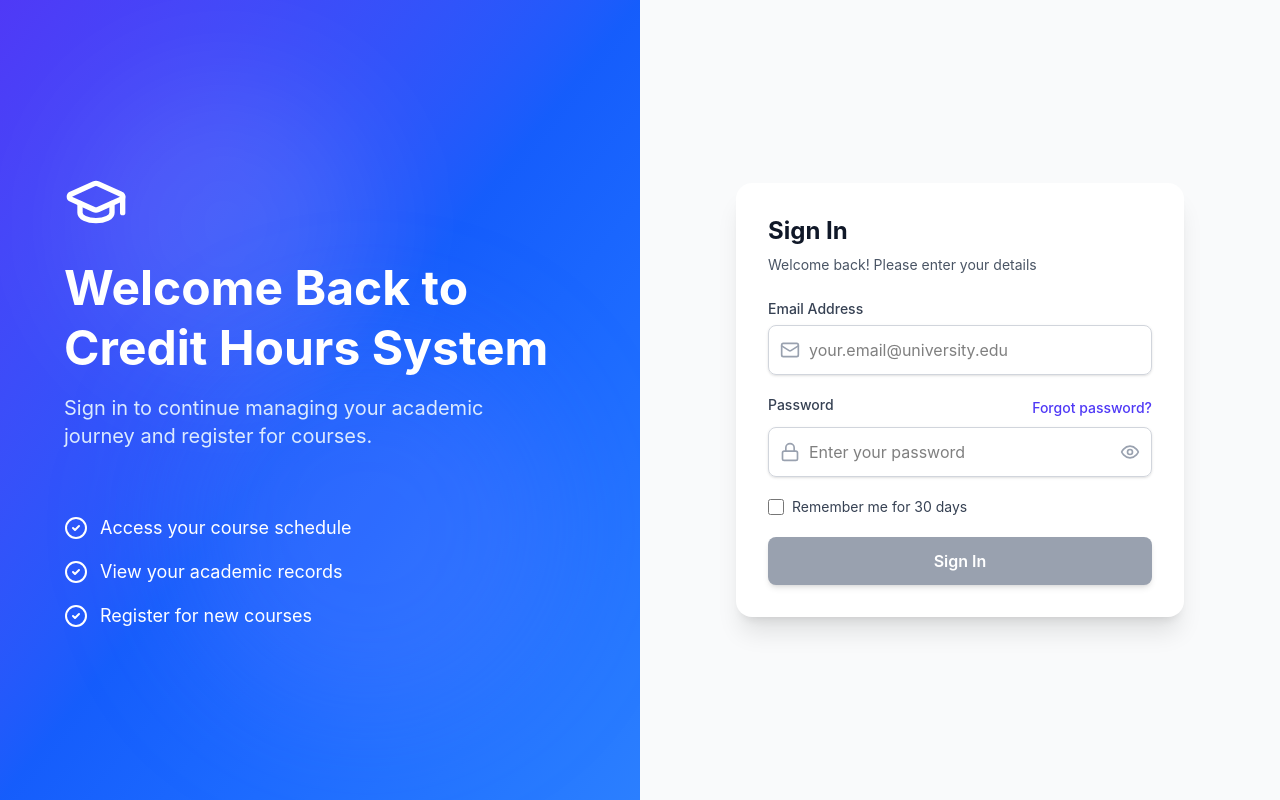
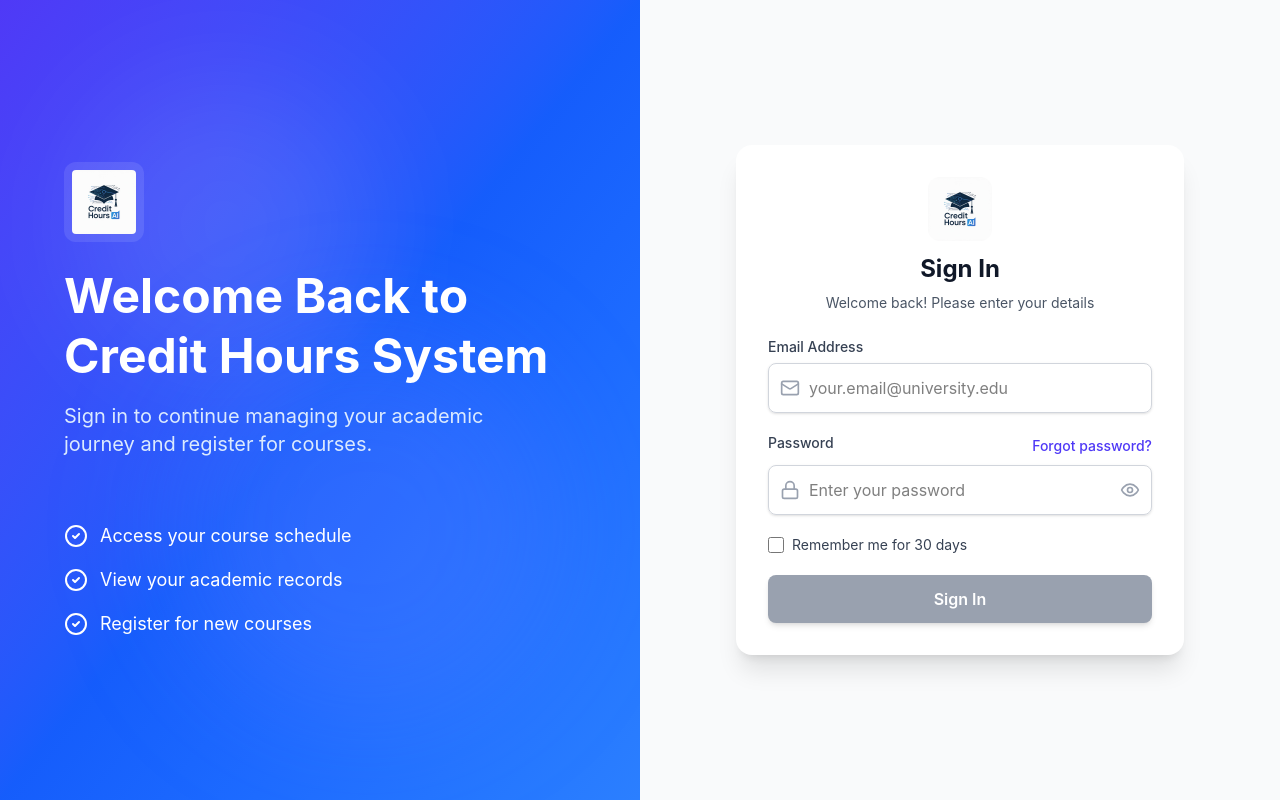
Before and after one commit to alihasan6336/CS303_credit-hours-system, a React (Vite) app in the folder client/: page /login in a window 1280 px wide. Built offline with nearby package versions, Linux system fonts and the light colour scheme; no server answers; the HTML template or start-up script is replaced by a standard one.

Commit message:
refactor(ui): integrate university logo into sidebar and layout components Replace emoji and icon placeholders with the new university logo image

```diff
--- a/client/src/components/Sidebar.tsx
+++ b/client/src/components/Sidebar.tsx
@@ -16,7 +16,11 @@ return (
     <aside className="w-64 h-screen bg-gray-900 text-white flex flex-col p-4">
       {/* Logo / Header */}
     <div className="mb-6 text-center">
-        <div className="text-3xl mb-2">🎓</div>
+        <img
+          src="/logo.jpeg"
+          alt="University Logo"
+          className="w-14 h-14 object-contain mx-auto mb-2 rounded-lg bg-white/10 p-1"
+        />
         <h2 className="text-xl font-bold">Credit Hours System</h2>
     </div>
 
--- a/client/src/components/admin/AdminSidebar.tsx
+++ b/client/src/components/admin/AdminSidebar.tsx
@@ -84,15 +84,22 @@ const AdminSidebar: React.FC = () => {
 
   return (
     <aside className="w-64 bg-gradient-to-b from-indigo-800 to-indigo-900 text-white flex flex-col min-h-screen sticky top-0">
-      <div className="p-6">
-        <div className="text-2xl font-bold mb-1">
-          {isSuperAdmin ? "🛡️ Super Admin" :
-           userType.includes("it") ? "🖥️ IT Admin" :
-           userType.includes("table") || userType.includes("schedule") ? "📅 Table Admin" :
-           userType.includes("courses") ? "📚 Courses Admin" :
-           userType.includes("enrollment") ? "✍️ Enrollment Admin" : "🎓 Admin Panel"}
+      <div className="p-6 flex items-center gap-3">
+        <img
+          src="/logo.jpeg"
+          alt="University Logo"
+          className="w-12 h-12 object-contain rounded-lg bg-white/10 p-1 flex-shrink-0"
+        />
+        <div>
+          <div className="text-lg font-bold leading-tight">
+            {isSuperAdmin ? "Super Admin" :
+             userType.includes("it") ? "IT Admin" :
+             userType.includes("table") || userType.includes("schedule") ? "Table Admin" :
+             userType.includes("courses") ? "Courses Admin" :
+             userType.includes("enrollment") ? "Enrollment Admin" : "Admin Panel"}
+          </div>
+          <p className="text-indigo-200 text-sm">Credit Hours System</p>
         </div>
-        <p className="text-indigo-200 text-sm">Credit Hours System</p>
       </div>
 
       <div className="px-4 py-3 mx-4 bg-indigo-700/50 rounded-lg group hover:bg-indigo-700/70 transition-colors cursor-pointer relative" onClick={() => navigate("/admin/profile-photo")}>
--- a/client/src/components/auth/AuthLayout.tsx
+++ b/client/src/components/auth/AuthLayout.tsx
@@ -1,5 +1,5 @@
 import React from "react";
-import { GraduationCap, CheckCircle2 } from "lucide-react";
+import { CheckCircle2 } from "lucide-react";
 
 interface AuthLayoutProps {
   title: React.ReactNode;
@@ -31,7 +31,7 @@ const AuthLayout: React.FC<AuthLayoutProps> = ({
         {/* Content */}
         <div className="relative z-10 flex flex-col justify-center items-start px-16 py-12 text-white">
           <div className="mb-8">
-            <GraduationCap className="w-16 h-16 mb-6" />
+            <img src="/logo.jpeg" alt="University Logo" className="w-20 h-20 object-contain mb-6 rounded-xl bg-white/10 p-2" />
             <h1 className="text-5xl font-bold mb-4 leading-tight">{title}</h1>
             <p className="text-xl text-blue-100 max-w-md">{subtitle}</p>
           </div>
@@ -52,7 +52,7 @@ const AuthLayout: React.FC<AuthLayoutProps> = ({
         <div className="w-full max-w-md">
           {/* Mobile Header */}
           <div className="lg:hidden text-center mb-6">
-            <GraduationCap className="w-10 h-10 mx-auto text-indigo-600 mb-3" />
+            <img src="/logo.jpeg" alt="University Logo" className="w-14 h-14 mx-auto mb-3 object-contain rounded-lg" />
             <h1 className="text-2xl font-bold text-gray-900">
               {mobileTitle || "Credit Hours System"}
             </h1>
@@ -60,7 +60,12 @@ const AuthLayout: React.FC<AuthLayoutProps> = ({
 
           {/* Form Card */}
           <div className="bg-white rounded-2xl shadow-xl p-8">
-            <div className="mb-6">
+            <div className="flex flex-col items-center mb-6">
+              <img
+                src="/logo.jpeg"
+                alt="University Logo"
+                className="w-16 h-16 object-contain rounded-xl mb-3"
+              />
               <h2 className="text-2xl font-bold text-gray-900">{formTitle}</h2>
               <p className="mt-2 text-sm text-gray-600">{formSubtitle}</p>
             </div>
--- a/client/src/layout/StudentLayout.tsx
+++ b/client/src/layout/StudentLayout.tsx
@@ -43,9 +43,11 @@ const StudentLayout: React.FC<StudentLayoutProps> = ({ children, user = {} }) =>
       <aside className="w-64 bg-gradient-to-b from-indigo-800 to-indigo-900 text-white flex flex-col">
         {/* Logo / Header */}
         <div className="p-6 text-center">
-          <div className="w-12 h-12 bg-white/20 rounded-full flex items-center justify-center mx-auto mb-3">
-            <GraduationCap size={24} />
-          </div>
+          <img
+            src="/logo.jpeg"
+            alt="University Logo"
+            className="w-16 h-16 object-contain mx-auto mb-3 rounded-lg bg-white/10 p-1"
+          />
           <h2 className="text-lg font-bold">Credit Hours System</h2>
           <p className="text-indigo-200 text-sm">Student Portal</p>
         </div>
```
Also changed, not shown: client/public/logo.jpeg (added).
